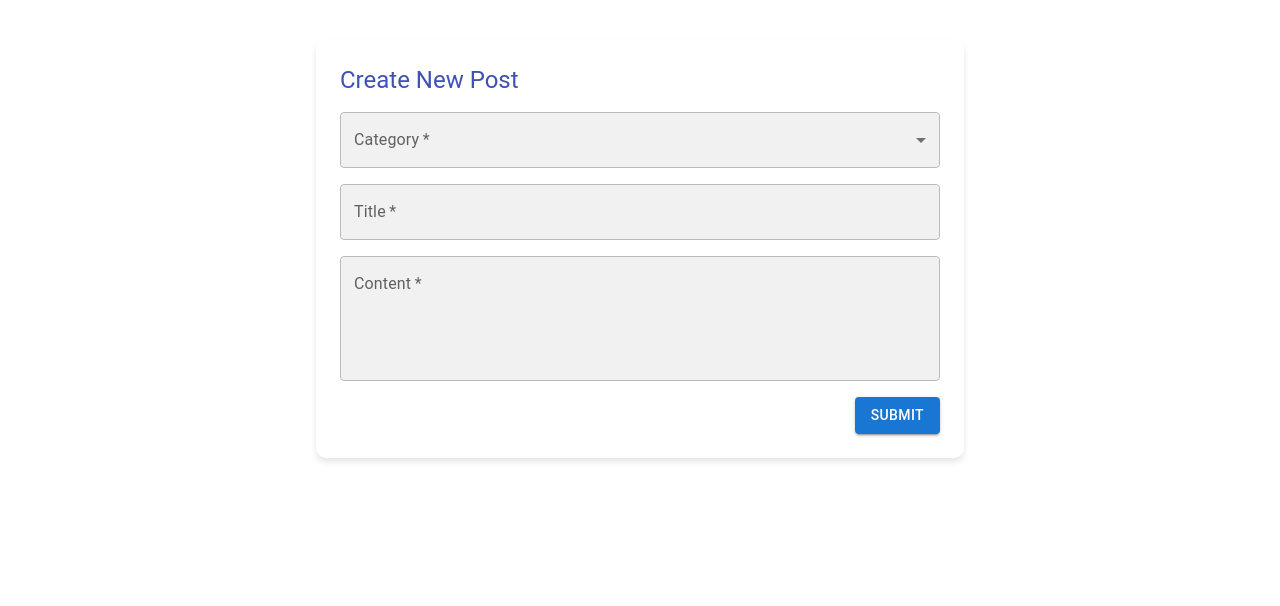
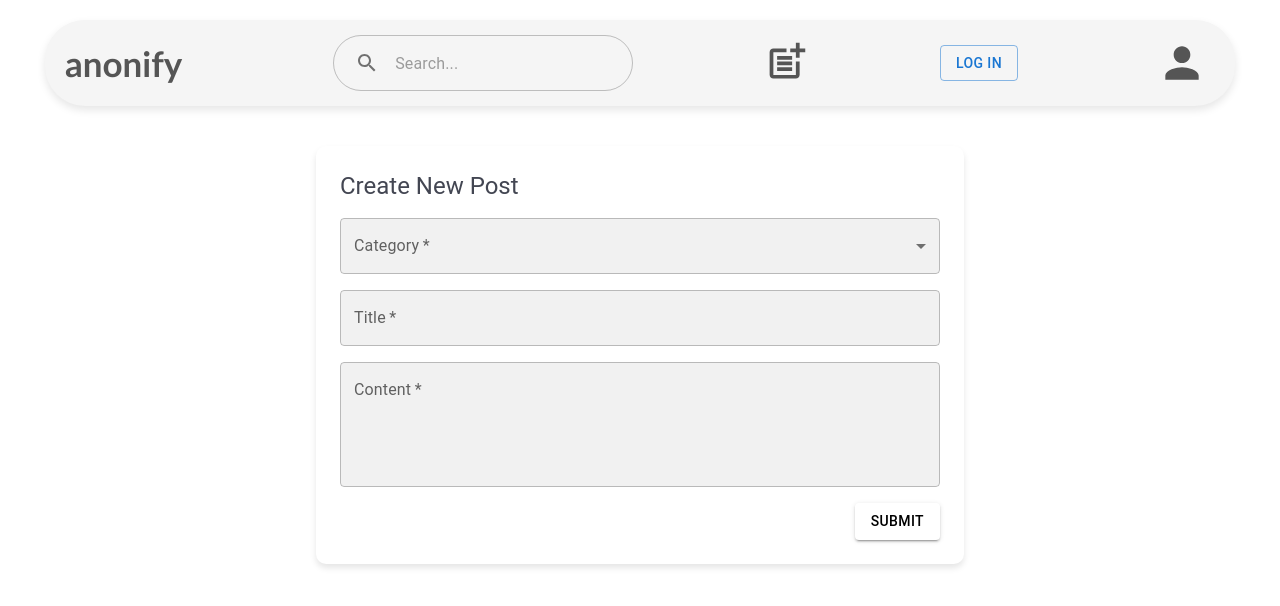
Before and after one commit to TirthNandha/anonify, a React (Create React App) app in the folder frontend/: page /Newpost in a window 1280 px wide. Shown: the top 606 px of the page. Built offline with nearby package versions, Linux system fonts and the light colour scheme; a web font is replaced by a local one.

Commit message:
chore: Update Header component with link to homepage

```diff
--- a/frontend/src/Components/Header.jsx
+++ b/frontend/src/Components/Header.jsx
@@ -28,7 +28,10 @@ const Header = () => {
   return (
     <header className="header" style={{position: 'sticky', top: 0, zIndex:100}}>
       <div className="header-content">
-        <div className="app-name">anonify</div>
+        <div className="app-name">
+          <Link href='/' underline='none' color='inherit'>
+            anonify
+          </Link></div>
         <div className="search-field">
           <TextField
             variant="outlined"
--- a/frontend/src/Components/NewPost.jsx
+++ b/frontend/src/Components/NewPost.jsx
@@ -1,6 +1,7 @@
 import React, { useState } from 'react';
 import { TextField, Button, Box, Typography, MenuItem, Select, FormControl, InputLabel } from '@mui/material';
 import '../styles/NewPost.css';
+import Header from './Header';
 
 const NewPost = ({ onSubmit }) => {
   const [title, setTitle] = useState('');
@@ -16,7 +17,9 @@ const NewPost = ({ onSubmit }) => {
   };
 
   return (
-    <Box
+    <div>
+    <Header />
+        <Box
       component="form"
       onSubmit={handleSubmit}
       className="new-post-form"
@@ -63,12 +66,14 @@ const NewPost = ({ onSubmit }) => {
       <Button
         type="submit"
         variant="contained"
-        color="primary"
+        color="grey"
         className="new-post-button"
       >
         Submit
       </Button>
     </Box>
+    </div>
+
   );
 };
 
--- a/frontend/src/styles/NewPost.css
+++ b/frontend/src/styles/NewPost.css
@@ -13,7 +13,8 @@
 
   .new-post-title {
     margin-bottom: 16px;
-    color: #3f51b5;
+    color: #434652;
+    font-family: 'Gill Sans', 'Gill Sans MT', Calibri, 'Trebuchet MS', sans-serif;
   }
 
   .new-post-input {
@@ -24,7 +25,7 @@
   .new-post-button {
     align-self: flex-end;
     margin-top: 16px;
-    background-color: #3f51b5;
+    background-color: #434652;
   }
 
   .new-post-category {
```
